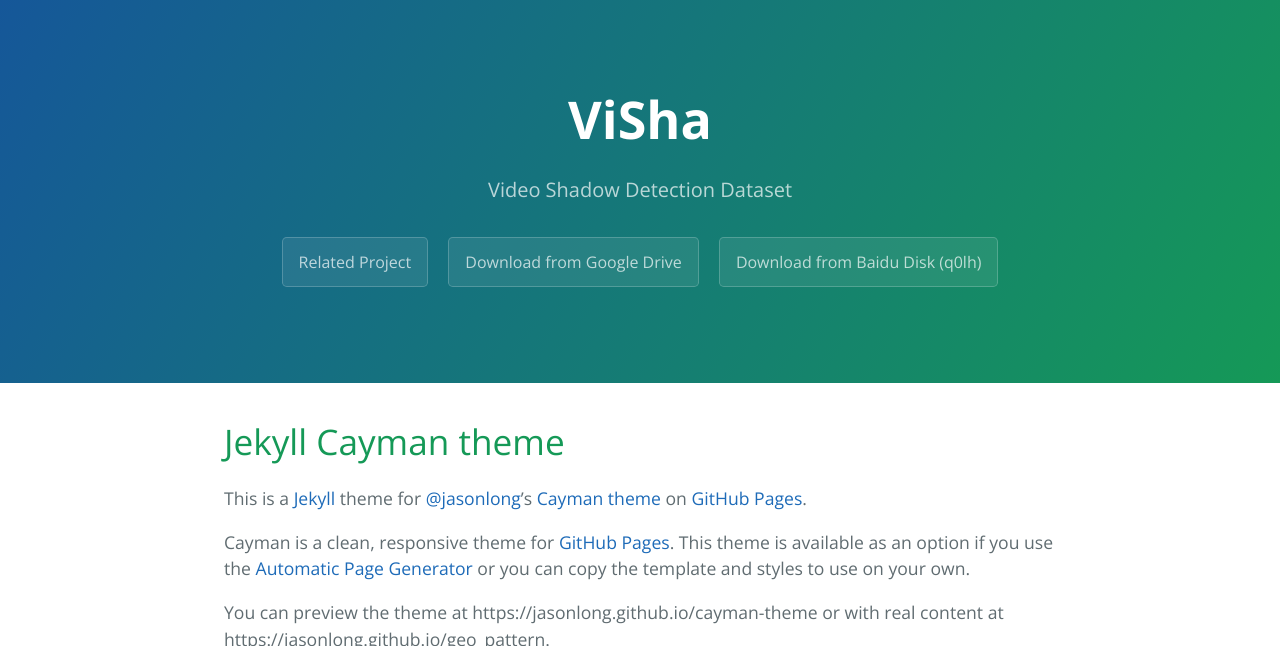
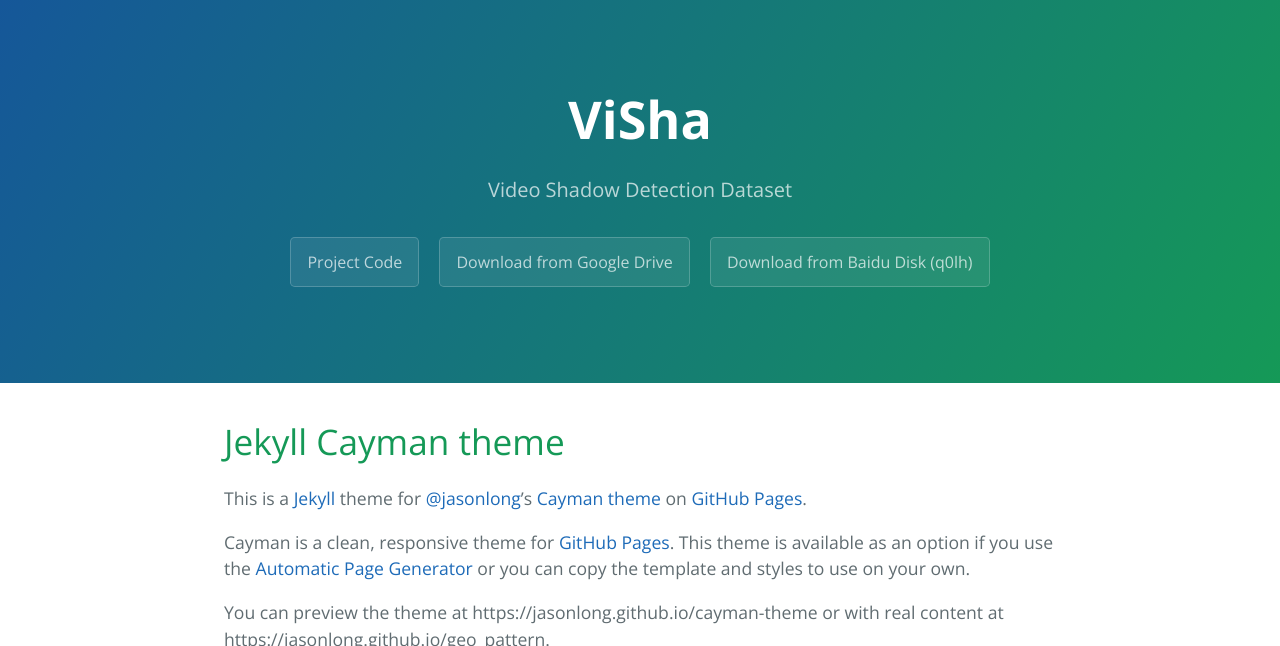
Before and after one commit to eraserNut/eraserNut.github.io, a Jekyll site: the page built from README.md, in a window 1280 px wide and 900 px high, cut to the strip 0-646 px from the top of the window. Built offline with Jekyll 4.4.1, drawn with Linux system fonts in a browser that asks for light colours; our own code applies the rules of GitHub Pages for plain Markdown files.

Commit message:
Update page-header.html

```diff
--- a/_includes/page-header.html
+++ b/_includes/page-header.html
@@ -1,7 +1,7 @@
 <section class="page-header">
   <h1 class="project-name"> ViSha </h1>
   <h2 class="project-tagline">{{ "Video Shadow Detection Dataset" }}</h2>
-  <a href="https://github.com/eraserNut/ViSha" class="btn">Related Project</a>
+  <a href="https://github.com/eraserNut/ViSha" class="btn">Project Code</a>
   <a href="https://www.baidu.com/" class="btn">Download from Google Drive</a>
   <a href="https://pan.baidu.com/s/1DYjXERQuIlbtNPe4wFcJXA" class="btn">Download from Baidu Disk (q0lh)</a>
 
```
